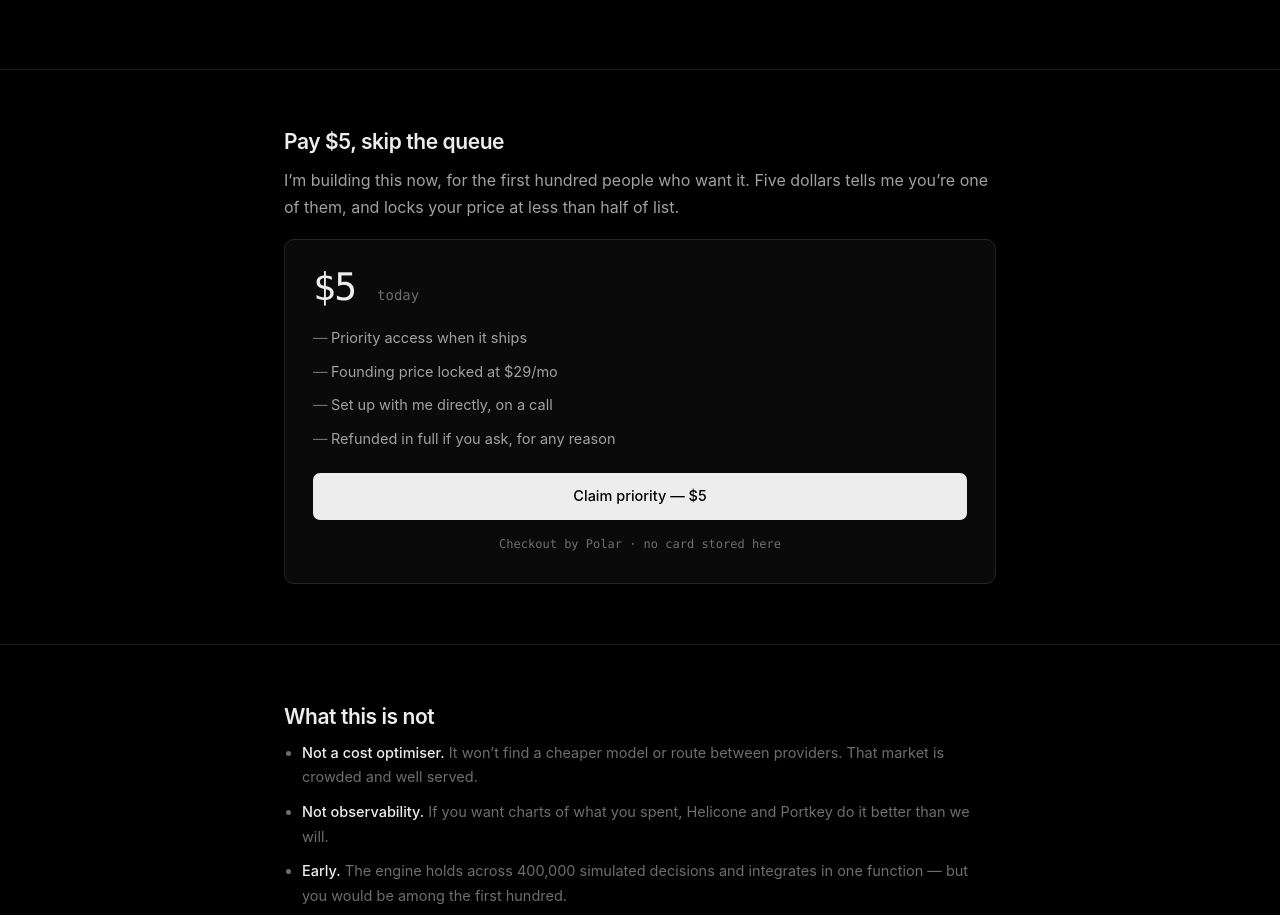
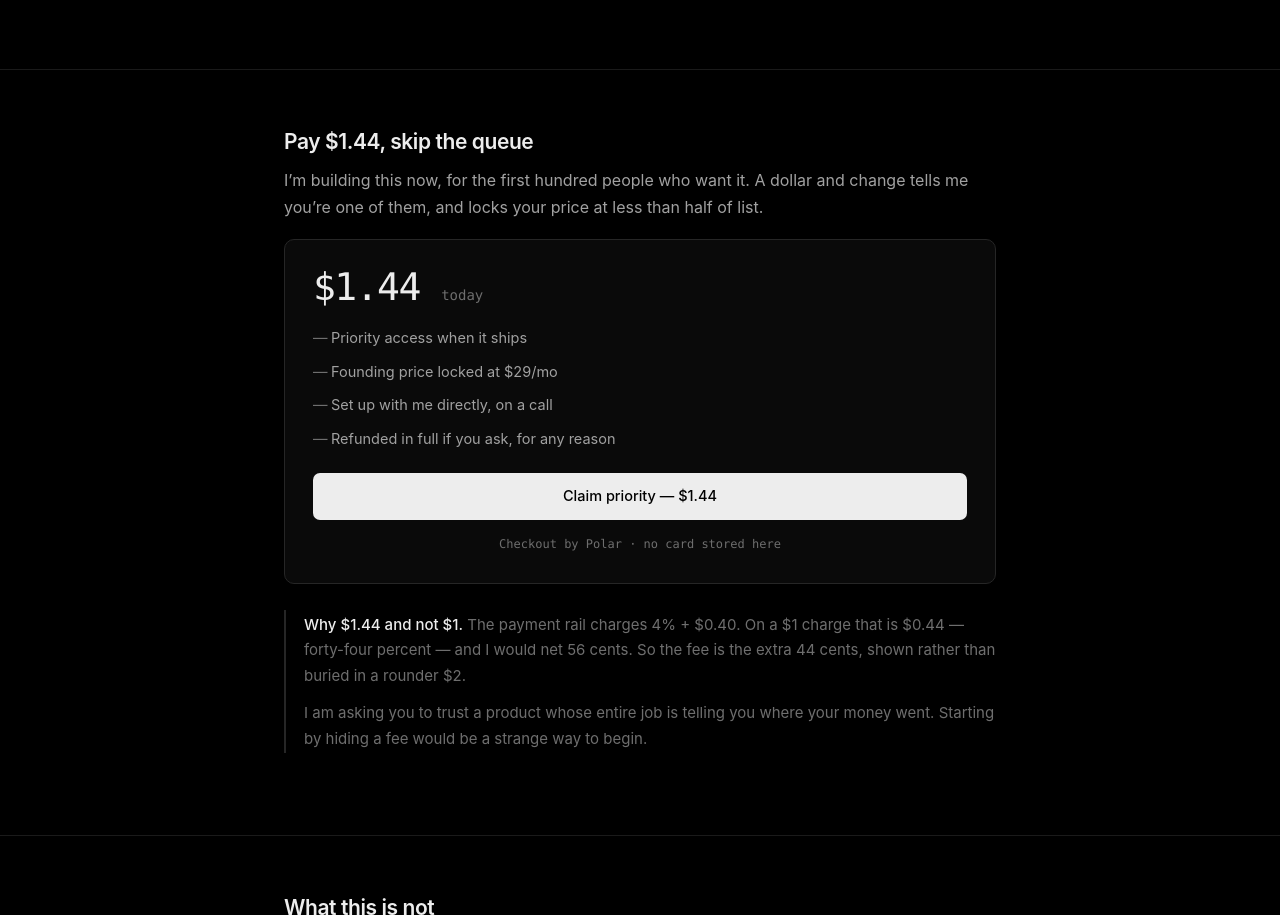
Before and after one commit to Aditya-galaxy/kronagent-pay, a website: page landing/index.html in a window 1280 px wide. Shown: the part 1885-2800 px from the top of the page. Drawn offline with Linux system fonts and the light colour scheme.

Commit message:
Price at $1.44 — the dollar plus the fee, shown not buried
Aditya's call, and the right one. The payment rail charges 4% + $0.40, so a
$1 charge nets 56 cents. We charge $1.44 and explain the 44 cents on the page
rather than rounding to $2 and hiding it inside a friendlier number.

Thematically load-bearing rather than cute: this is a product whose entire job
is telling you where your money went. Opening the relationship by burying a fee
would be a strange way to begin, and the page says exactly that.

Also records what the XPRIZE glossary changes. 'Business' is defined as an
activity, not an entity — 'business entity' is defined separately — so
incorporation is not required to have a business by their terms. A presale
buyer meets their definition of 'customer', and revenue is 'money received from
customers', so presales count. And 'business viability' is defined as the
ability to sustain beyond the hackathon, which is softer than revenue
magnitude — though the category prizes remain explicitly highest-grossing.

And corrects the go-to-market: Farza Majeed's session says 0-100 customers come
from real-world networking and calls social media a lottery. The conversations
are the channel; the tweet is a side bet. Noted in the handoff so a fresh
session doesn't re-plan a launch post as the strategy.

```diff
--- a/landing/index.html
+++ b/landing/index.html
@@ -34,10 +34,10 @@
   <p class="lede">A hard limit for AI agents. It refuses the payment <strong>before</strong> it
   happens, and writes a receipt for every refusal.</p>
   <div class="row">
-    <a class="btn" href="#claim">Claim priority — $5</a>
+    <a class="btn" href="#claim">Claim priority — $1.44</a>
     <a class="btn ghost" href="/architecture.html">How it works</a>
   </div>
-  <p class="fine">$5 today · founding price locked at $29/mo · refunded on request</p>
+  <p class="fine">$1.44 today · founding price locked at $29/mo · refunded on request</p>
 </div></section>
 
 <hr />
@@ -93,24 +93,32 @@
 <hr />
 
 <section id="claim"><div class="wrap">
-  <h2>Pay $5, skip the queue</h2>
-  <p>I’m building this now, for the first hundred people who want it. Five dollars tells me you’re
-  one of them, and locks your price at less than half of list.</p>
+  <h2>Pay $1.44, skip the queue</h2>
+  <p>I’m building this now, for the first hundred people who want it. A dollar and change tells me
+  you’re one of them, and locks your price at less than half of list.</p>
 
   <div class="buy">
-    <div class="amt">$5 <small>today</small></div>
+    <div class="amt">$1.44 <small>today</small></div>
     <ul>
       <li>Priority access when it ships</li>
       <li>Founding price locked at $29/mo</li>
       <li>Set up with me directly, on a call</li>
       <li>Refunded in full if you ask, for any reason</li>
     </ul>
-    <!-- Polar checkout link. Merchant of record: they are the seller, handle
+    <!-- Polar checkout. Merchant of record: they are the legal seller, handle
          global tax, and pay out. No card details reach this page. -->
     <a class="btn" style="display:block;text-align:center" href="POLAR_CHECKOUT_LINK_HERE">
-      Claim priority — $5
+      Claim priority — $1.44
     </a>
     <p class="fine" style="margin-top:14px;text-align:center">Checkout by Polar · no card stored here</p>
+  </div>
+
+  <div class="note" style="margin-top:26px">
+    <p><strong>Why $1.44 and not $1.</strong> The payment rail charges 4% + $0.40. On a $1 charge
+    that is <span class="mono">$0.44</span> — forty-four percent — and I would net 56 cents. So the
+    fee is the extra 44 cents, shown rather than buried in a rounder $2.</p>
+    <p style="margin-top:12px">I am asking you to trust a product whose entire job is telling you
+    where your money went. Starting by hiding a fee would be a strange way to begin.</p>
   </div>
 </div></section>
 
```
